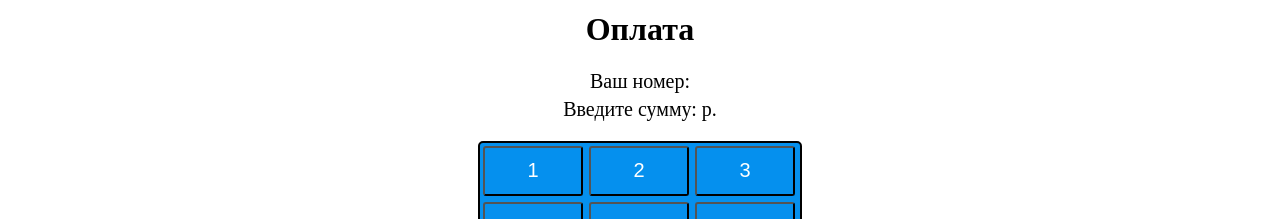
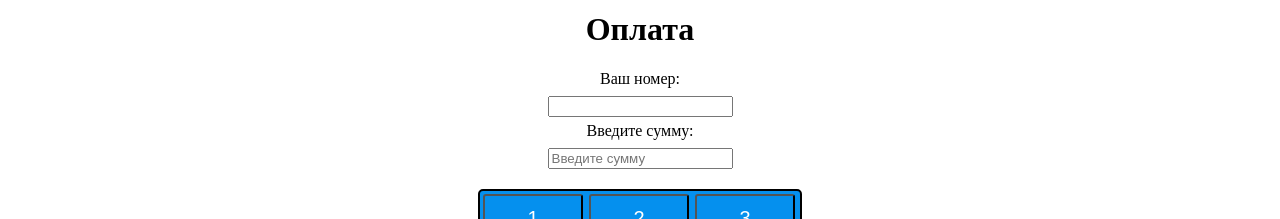
Before and after one commit to ArtemAbakumov/TestWithNext, a Next.js app: page /PaymentPages/PaymentPage in a window 1280 px wide. Shown: the part 414-633 px from the top of the page. Built offline with nearby package versions, Linux system fonts and the light colour scheme.

Commit message:
add validate

```diff
--- a/package.json
+++ b/package.json
@@ -16,6 +16,7 @@
     "next": "^9.0.6",
     "react": "^16.9.0",
     "react-dom": "^16.9.0",
+    "react-input-mask": "^2.0.4",
     "styled-components": "^4.3.2"
   },
   "devDependencies": {
--- a/pages/PaymentPages/PaymentPage.js
+++ b/pages/PaymentPages/PaymentPage.js
@@ -6,13 +6,9 @@ import { useRouter } from "next/router";
 import NumKeyboard, { setSum } from "../../src/components/NumPad";
 import OperatorTitle from "../../src/components/Title";
 
-const MtsPage = styled.h1`
+const PhoneInput = styled.p`
   text-align: center;
-  padding-top: 100px;
 `;
-
-// export const operatorPaht = router.query.EnterPhonePage;
-
 const PaymentPage = props => {
   const router = useRouter();
   const [phoneNumber, setPhoneNumber] = useState("");
@@ -21,8 +17,20 @@ const PaymentPage = props => {
     <>
       <Header />
       <OperatorTitle name={router.query.name} />
-      <TelephoneInput>Ваш номер: {router.query.phoneNumber}</TelephoneInput>
-      <TelephoneInput>Введите сумму: {phoneNumber} р.</TelephoneInput>
+      <PhoneInput>
+        Ваш номер:
+        <TelephoneInput
+          mask="+7 (999) 999 99 99"
+          value={router.query.phoneNumber}
+        >
+          {router.query.phoneNumber}
+        </TelephoneInput>
+        Введите сумму:
+        <TelephoneInput placeholder="Введите сумму" mask={`${phoneNumber} р.`}>
+          {phoneNumber}
+        </TelephoneInput>
+      </PhoneInput>
+
       <NumKeyboard setPhoneNumber={setPhoneNumber} phoneNumber={phoneNumber} />
     </>
   );
--- a/src/components/inputLine.js
+++ b/src/components/inputLine.js
@@ -1,5 +1,6 @@
 import styled from "styled-components";
 import Link from "next/link";
+import InputMask from "react-input-mask";
 
 const InputStyle = styled.form`
   text-align: center;
@@ -9,6 +10,16 @@ const InputStyle = styled.form`
 `;
 // class TelephoneInput extends Component {
 function TelephoneInput(props) {
-  return <InputStyle>{props.children}</InputStyle>;
+  return (
+    <InputStyle>
+      <InputMask
+        type="numeric"
+        value={props.children}
+        mask={props.mask}
+        maskChar="_"
+        placeholder={props.placeholder}
+      />
+    </InputStyle>
+  );
 }
 export default TelephoneInput;
```
Also changed, not shown: pages/PaymentPages/[EnterPhonePage].js (+13 -2 lines), 1 other file (tests, documents, lock files or other folders).
